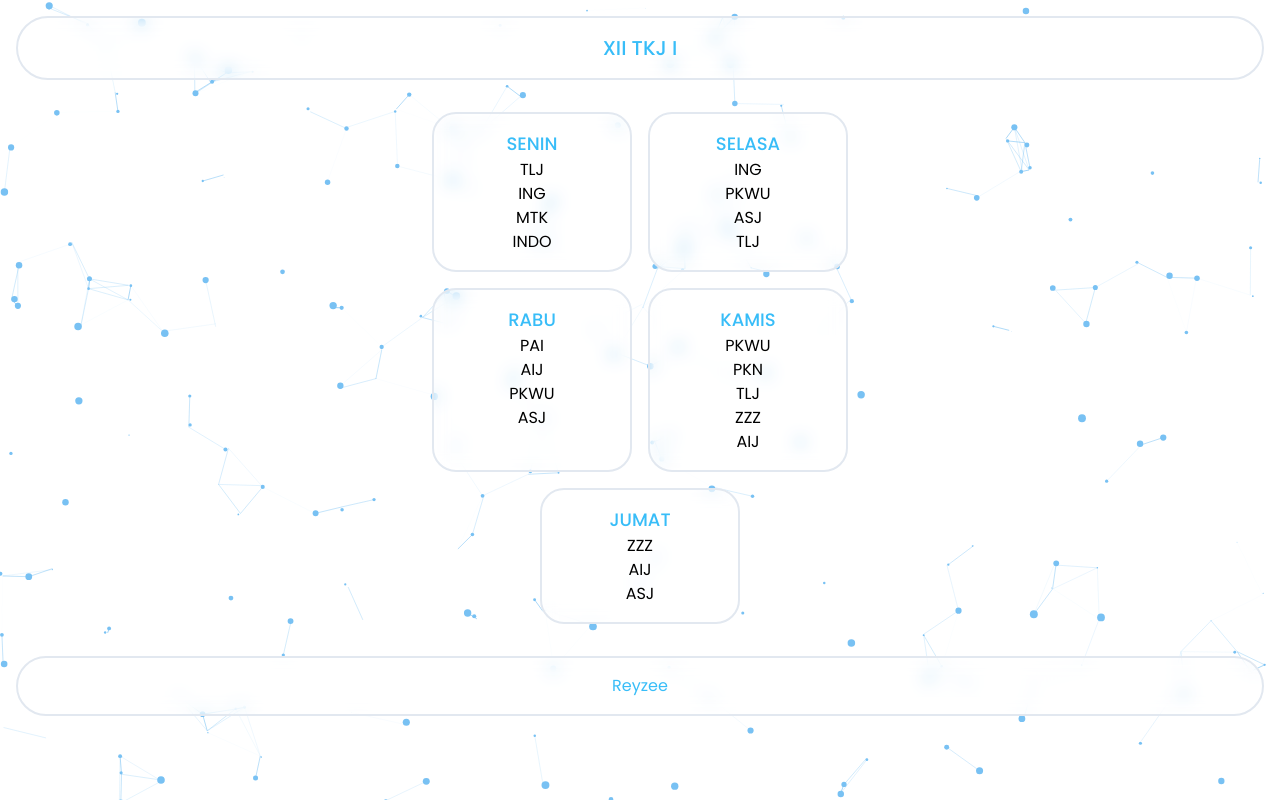
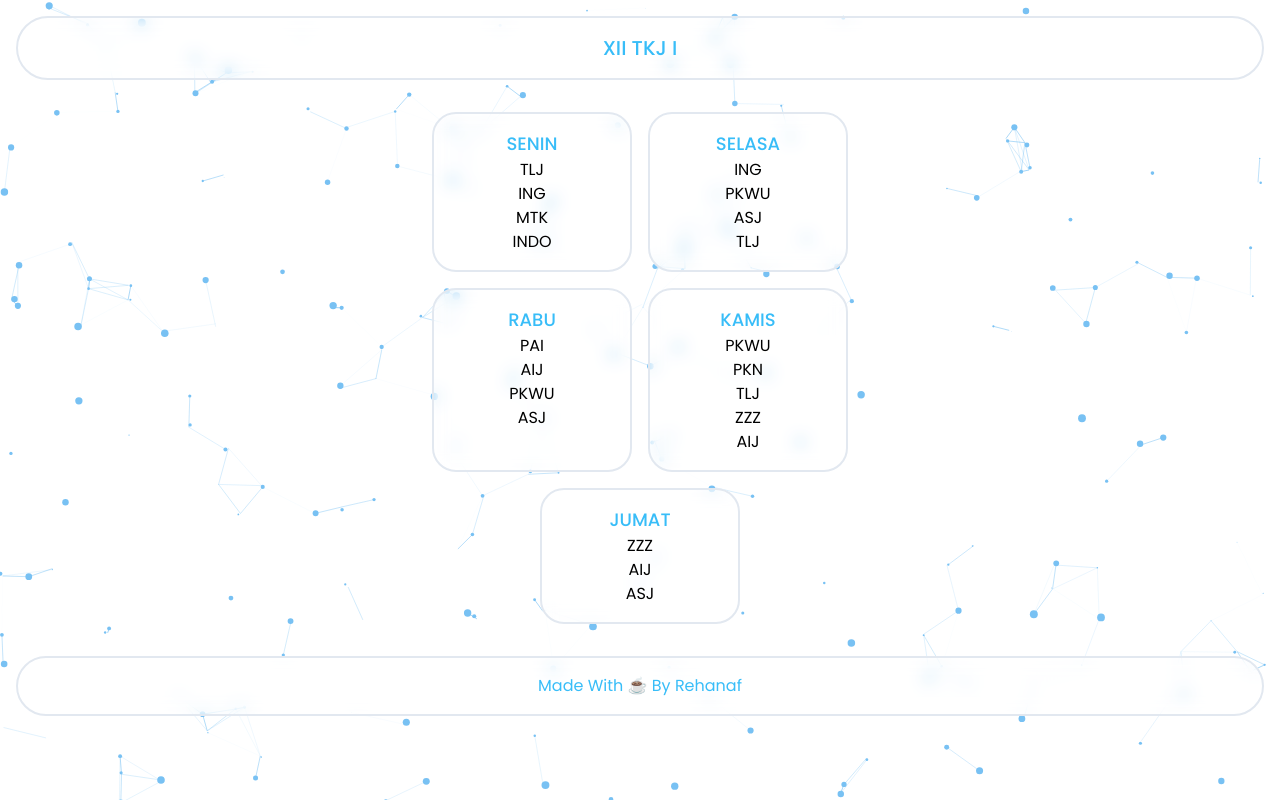
Before and after one commit to rehanaf/jadwaltkj, a plain HTML site: page index.html in a window 1280 px wide. Drawn offline with Linux system fonts and the light colour scheme.

Commit message:
Update index.html

```diff
--- a/index.html
+++ b/index.html
@@ -67,7 +67,7 @@
   </main>
   <footer class="sticky bottom-0 p-4">
     <div class="bg-white/30 py-4 rounded-full backdrop-blur border-2 border-slate-200 sticky bottom-0">
-      <p class="text-center text-sky-400"><a href="https://wa.me/6282116568127" target="_blank">Reyzee</a></p>
+      <p class="text-center text-sky-400"><a href="https://wa.me/6282116568127" target="_blank">Made With ☕ By Rehanaf</a></p>
     </div>
   </footer>
   <div id="particles-js" class="absolute h-screen top-0 -z-20"></div>
```
